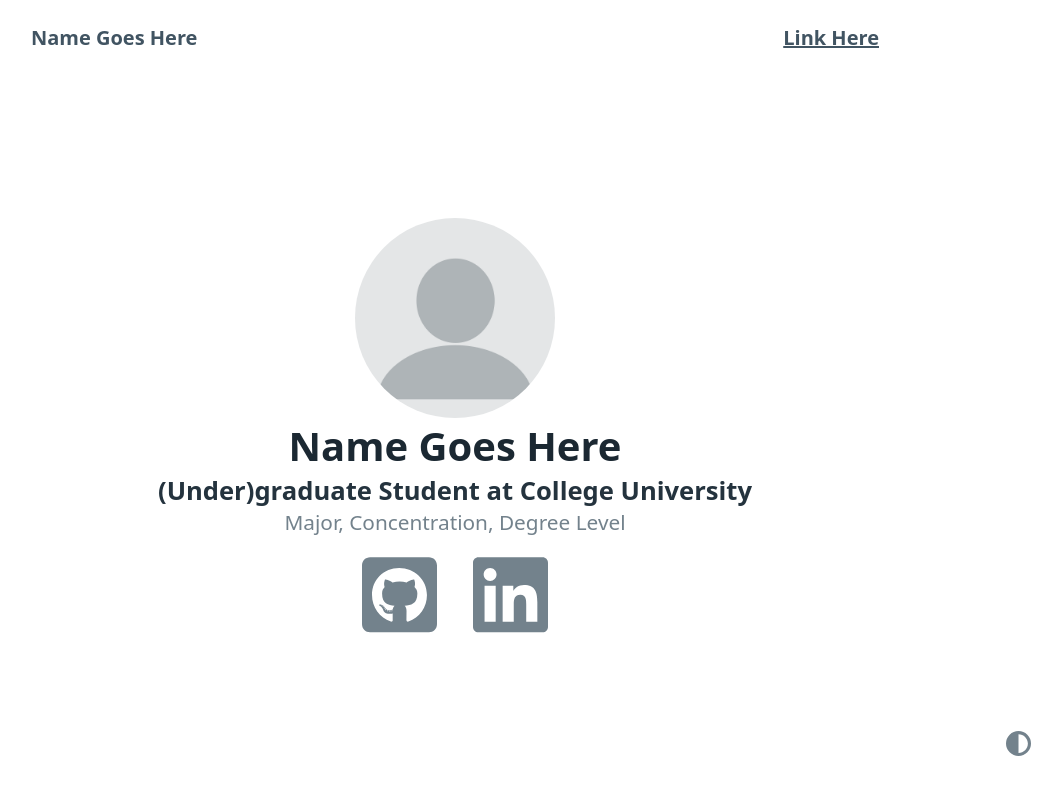
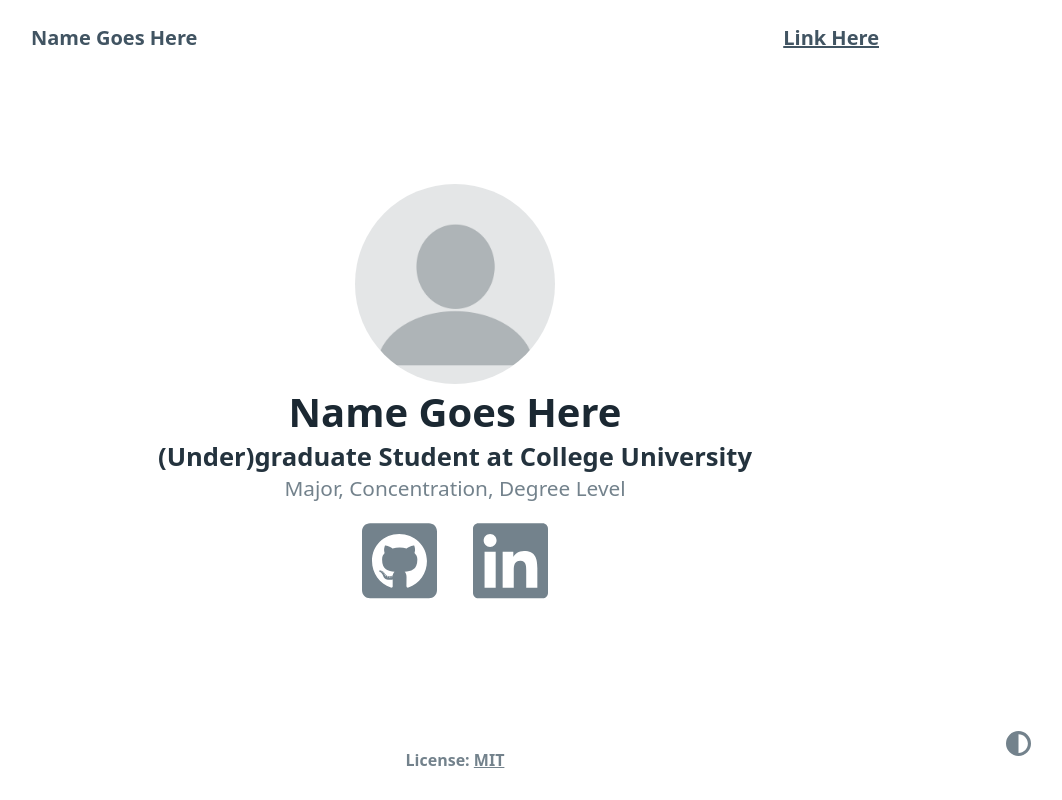
Before and after one commit to vanfossen/resume-website-template, a plain HTML site: page index.html in a window 1280 px wide. Shown: the whole page, without its empty margins (185-1247 px from the left). Drawn offline with Linux system fonts and the light colour scheme.

Commit message:
add footer

```diff
--- a/css/style.css
+++ b/css/style.css
@@ -21,6 +21,8 @@
   --color-svg-logo: #73828c;
 
   --color-svg-logo-hover: #1b2832;
+
+  --color-footer: #73828c;
 }
 
 /* body */
@@ -53,6 +55,8 @@ body.darkMode {
   --color-svg-logo: #73828c;
 
   --color-svg-logo-hover: #edf0f3;
+
+  --color-footer: #73828c;
 }
 
 /* nav */
@@ -187,6 +191,26 @@ img {
   cursor: pointer;
 }
 
+footer {
+  padding-bottom: 1%;
+}
+
+footer > p {
+  font-family: var(--font-family);
+  color: var(--color-footer);
+  font-weight: bolder;
+}
+
+footer > p > a {
+  font-family: var(--font-family);
+  color: var(--color-footer);
+  transition: 0.5s;
+}
+
+footer > p > a:hover {
+  color: var(--color-nav-hover);
+}
+
 /* responsiveness for mobile */
 @media screen and (max-width: 600px) {
   ul {
--- a/index.html
+++ b/index.html
@@ -61,6 +61,17 @@
       </div>
     </main>
 
+    <footer>
+      <p>
+        License:
+        <a
+          href="https://github.com/VanFossen/resume-website-template/blob/main/LICENSE"
+          target="_blank"
+          >MIT</a
+        >
+      </p>
+    </footer>
+
     <div class="theme">
       <a onclick="handleIconToggle()">
         <svg xmlns="http://www.w3.org/2000/svg" viewBox="0 0 512 512">
```
